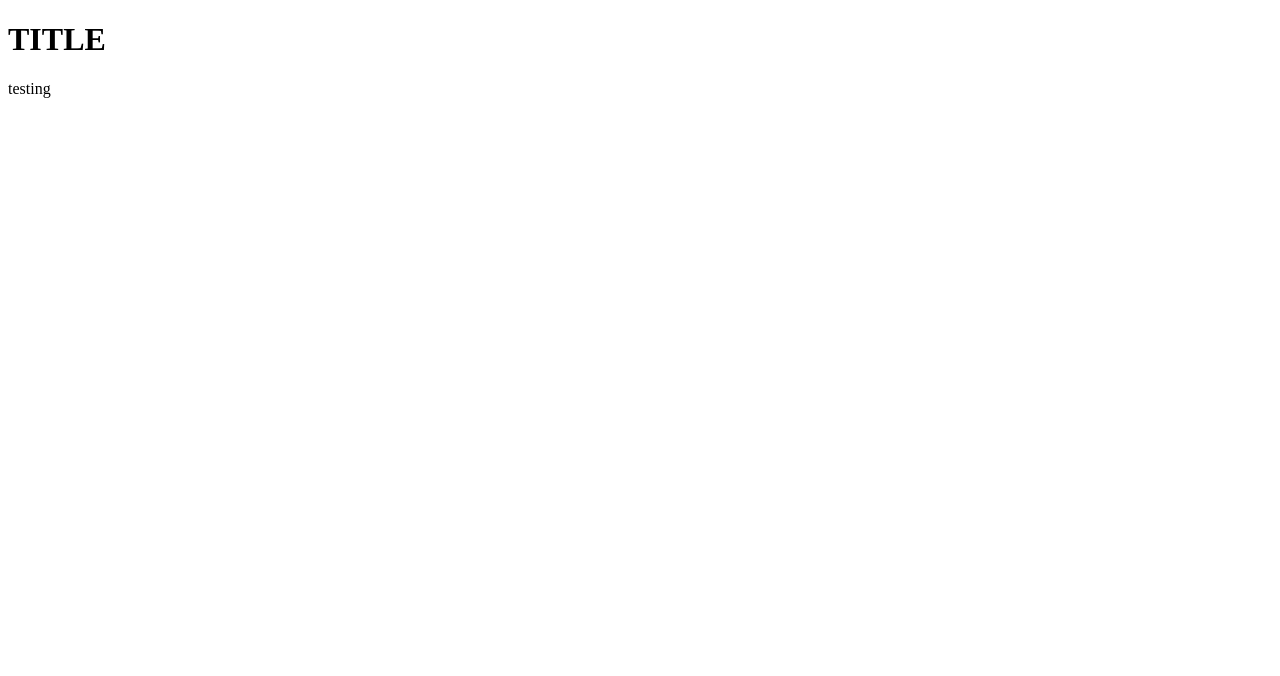
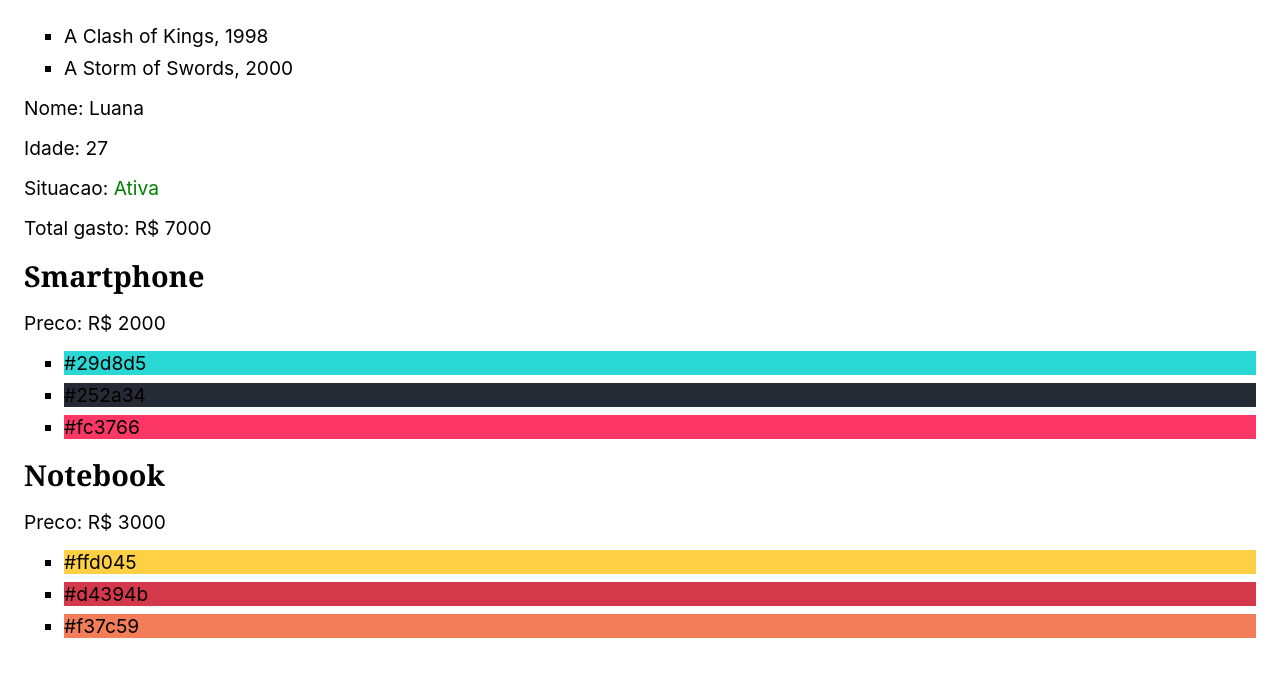
Before and after one commit to nanmartins/origamid-react, a React (Create React App) app: page / in a window 1280 px wide. Shown: the top 676 px of the page. Built offline with nearby package versions, Linux system fonts and the light colour scheme.

Commit message:
exercicio 2 done

```diff
--- a/public/index.html
+++ b/public/index.html
@@ -1,14 +1,15 @@
 <!DOCTYPE html>
 <html lang="en">
+
 <head>
   <meta charset="utf-8" />
   <link rel="icon" href="%PUBLIC_URL%/favicon.ico" />
   <meta name="viewport" content="width=device-width, initial-scale=1" />
   <meta name="theme-color" content="#000000" />
-    <meta
-      name="description"
-      content="Web site created using create-react-app"
-    />
+  <meta name="description" content="Web site created using create-react-app" />
+
+  <link rel="stylesheet" href="%PUBLIC_URL%/style.css" />
+
   <link rel="apple-touch-icon" href="%PUBLIC_URL%/logo192.png" />
   <!--
       manifest.json provides metadata used when your web app is installed on a
@@ -26,6 +27,7 @@
     -->
   <title>React App</title>
 </head>
+
 <body>
   <noscript>You need to enable JavaScript to run this app.</noscript>
   <div id="root"></div>
@@ -40,4 +42,5 @@
       To create a production bundle, use `npm run build` or `yarn build`.
     -->
 </body>
+
 </html>
--- /dev/null
+++ b/public/style.css
@@ -0,0 +1,105 @@
+*,
+*::after,
+*::before {
+  box-sizing: border-box;
+}
+
+html {
+  --font: -apple-system, BlinkMacSystemFont, 'Segoe UI', Roboto, Oxygen, Ubuntu,
+    Cantarell, 'Open Sans', 'Helvetica Neue', sans-serif;
+  --font-title: Georgia, 'Times New Roman', Times, serif;
+  --font-size: 1.2rem;
+  --color: #19f;
+  --color-light: #adf;
+  --color-dark: #018;
+  --radius: 0.2rem;
+}
+
+body {
+  margin: 1.5rem;
+}
+
+body,
+input,
+textarea,
+button {
+  font-size: var(--font-size);
+  font-family: var(--font);
+}
+
+h1,
+h2,
+h3 {
+  font-family: var(--font-title);
+}
+
+h1,
+h2,
+h3,
+p,
+ul {
+  margin: 1rem 0;
+}
+
+ul {
+  list-style: square;
+}
+
+li {
+  margin-bottom: 0.5rem;
+}
+
+label {
+  display: block;
+  margin-bottom: 0.25rem;
+}
+
+input,
+textarea {
+  display: block;
+  border: 1px solid #ccc;
+  width: 100%;
+  padding: 0.8rem;
+  border-radius: var(--radius);
+  background: #eee;
+  transition: 0.2s;
+}
+
+input:focus,
+textarea:focus {
+  outline: none;
+  border-color: var(--color);
+  background: white;
+  box-shadow: 0 0 0 3px var(--color-light);
+}
+
+button {
+  cursor: pointer;
+  border: none;
+  border-radius: var(--radius);
+  transition: 0.1s;
+  background: var(--color);
+  color: var(--color-dark);
+  padding: 0.8rem 1.6rem;
+}
+
+button:hover,
+button:focus {
+  background: var(--color);
+  box-shadow: 0 0 0 3px var(--color-light), 0 0 0 4px var(--color);
+  outline: none;
+}
+
+button:active {
+  box-shadow: 0 0 0 3px var(--color), 0 0 0 4px var(--color);
+}
+
+button:disabled {
+  opacity: 0.5;
+  cursor: wait;
+}
+
+hr {
+  border: 2px solid black;
+  margin: 2rem auto;
+}
--- /dev/null
+++ b/src/App.js
@@ -0,0 +1,39 @@
+import React from "react";
+
+
+const App = () => {
+
+  const livros = [
+    { nome: 'A Game of Thrones', ano: 1996 },
+    { nome: 'A Clash of Kings', ano: 1998 },
+    { nome: 'A Storm of Swords', ano: 2000 },
+  ];
+
+  return (
+    <>
+      <ul>
+        {livros.filter(({ano}) => ano >= 1998).map(({nome, ano}) => (
+          <li key={nome}>
+            {nome}, {ano}
+          </li>
+        ))}
+      </ul>
+
+
+      {/* <ul>
+        {livros
+          .filter((livro) => livro.ano >= 1998)
+          .map((livro) => (
+            <li key={livro.nome}>
+              {livro.nome}, {livro.ano}
+            </li>
+          ))
+        }
+      </ul> */}
+
+    </>
+
+  );
+};
+
+export default App;
--- /dev/null
+++ b/src/Ex1.js
@@ -0,0 +1,49 @@
+import React from "react";
+
+// Mostre os dados da aplicação, como aprensetado no vídeo
+// Não utilize CSS externo, use o style para mudar as cores
+// Se a situação estiver ativa pinte de verde, inativa vermelho
+// Se o gasto for maior que 10000 mostre uma mensagem
+const luana = {
+  cliente: 'Luana',
+  idade: 27,
+  compras: [
+    { nome: 'Notebook', preco: 'R$ 2500' },
+    { nome: 'Geladeira', preco: 'R$ 3000' },
+    { nome: 'Smartphone', preco: 'R$ 1500' },
+  ],
+  ativa: true,
+};
+
+// const mario = {
+//   cliente: 'Mario',
+//   idade: 31,
+//   compras: [
+//     { nome: 'Notebook', preco: 'R$ 2500' },
+//     { nome: 'Geladeira', preco: 'R$ 3000' },
+//     { nome: 'Smartphone', preco: 'R$ 1500' },
+//     { nome: 'Guitarra', preco: 'R$ 3500' },
+//   ],
+//   ativa: false,
+// };
+
+const Ex1 = () => {
+  const dados = luana;
+
+  const total = dados.compras.map((item) =>
+  Number(item.preco.replace('R$ ', ''))
+  ).reduce((a, b) => a + b);
+
+  return (
+    <>
+      <p>Nome: {dados.cliente}</p>
+      <p>Idade: {dados.idade}</p>
+      <p>Situacao: <span style={{color: dados.ativa ? "green" : "red"}}>{dados.ativa ? "Ativa" : "Inativa"}</span></p>
+      <p>Total gasto: R$ {total}</p>
+      {total > 10000 && <p>"Esta gastando muito"</p>}
+    </>
+
+  );
+};
+
+export default Ex1;
--- /dev/null
+++ b/src/Ex2.js
@@ -0,0 +1,47 @@
+import React from "react";
+
+// Organize os produtos como mostrado no vídeo
+// Mostre apenas produtos que forem mais caros que R$ 1500
+const produtos = [
+  {
+    id: 1,
+    nome: 'Smartphone',
+    preco: 'R$ 2000',
+    cores: ['#29d8d5', '#252a34', '#fc3766'],
+  },
+  {
+    id: 2,
+    nome: 'Notebook',
+    preco: 'R$ 3000',
+    cores: ['#ffd045', '#d4394b', '#f37c59'],
+  },
+  {
+    id: 3,
+    nome: 'Tablet',
+    preco: 'R$ 1500',
+    cores: ['#365069', '#47c1c8', '#f95786'],
+  },
+];
+
+const Ex2 = () => {
+
+  // transformando os precos de string para numeros, e filtrando apenas os que for maior que 1500
+  const dados = produtos.filter(({preco}) => Number(preco.replace("R$ ", "")) > 1500)
+
+  return (
+    <section>
+      {dados.map(({id, nome, preco, cores}) => (
+      <div key={id}>
+        <h1>{nome}</h1>
+        <p>Preco: {preco}</p>
+        <ul>
+          {cores.map((cor) => (
+            <li style={{backgroundColor: cor}} key={cor}>{cor}</li>
+          ))}
+        </ul>
+      </div>))}
+    </section>
+  );
+};
+
+export default Ex2
--- a/src/Teste.jsx
+++ /dev/null
@@ -1,10 +0,0 @@
-function Teste() {
-  return (
-    <div className="App">
-      <h1>TITLE</h1>
-      <p>testing</p>
-    </div>
-  );
-}
-
-export default Teste;
--- a/src/index.js
+++ b/src/index.js
@@ -1,15 +1,15 @@
 import React from 'react';
 import ReactDOM from 'react-dom/client';
-import Teste from './Teste'
+import App from './App'
+import Ex1 from './Ex1'
+import Ex2 from './Ex2'
 
 
 const root = ReactDOM.createRoot(document.getElementById('root'));
 root.render(
   <React.StrictMode>
-    <Teste />
+    <App />
+    <Ex1 />
+    <Ex2 />
   </React.StrictMode>
 );
-
-// If you want to start measuring performance in your app, pass a function
-// to log results (for example: reportWebVitals(console.log))
-// or send to an analytics endpoint. Learn more: https://bit.ly/CRA-vitals
```
Lines whose indentation alone changed are shown as unchanged.
